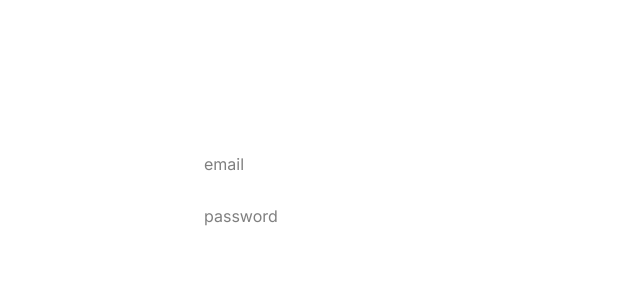
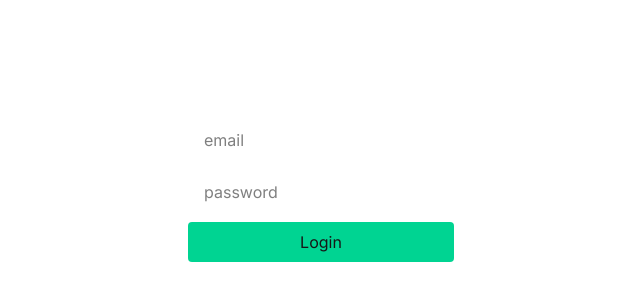
Before and after one commit to rshdhere/todo-list, a Next.js app in the folder apps/client/: page /signin in a window 1280 px wide. Shown: the part 210-510 px from the top of the page, without its empty margins (319-959 px from the left). Built offline with nearby package versions, Linux system fonts and the light colour scheme.

Commit message:
refactor(tRPC): added tRPC call and error handling on the UI

```diff
--- a/apps/client/app/(auth)/signin/page.tsx
+++ b/apps/client/app/(auth)/signin/page.tsx
@@ -1,16 +1,30 @@
 "use client";
 
+import { useTRPC } from "@/utils/trpc";
 import { useForm } from "react-hook-form";
+import { useMutation } from "@tanstack/react-query";
 import { zodResolver } from "@hookform/resolvers/zod";
 import { authSchema, type SignInSchema } from "@todo-list/validators";
 
 export default function SignIn() {
-  const { register, handleSubmit } = useForm<SignInSchema>({
+  const trpc = useTRPC();
+  const {
+    register,
+    handleSubmit,
+    reset,
+    formState: { errors },
+  } = useForm<SignInSchema>({
     resolver: zodResolver(authSchema.input),
   });
 
-  const onSubmit = () => {
-    // TODO : send it to server
+  const signinMutation = useMutation(trpc.v1.user.signin.mutationOptions());
+
+  const onSubmit = (data: SignInSchema) => {
+    signinMutation.mutate(data, {
+      onSuccess: () => {
+        reset();
+      },
+    });
   };
 
   return (
@@ -21,12 +35,25 @@ export default function SignIn() {
         placeholder="email"
         className="rounded px-4 py-2.5 outline-none selection:bg-emerald-300"
       />
+      {errors.email && <p className="text-red-500">{errors.email.message}</p>}
       <input
         {...register("password")}
         type="password"
         placeholder="password"
         className="rounded px-4 py-2.5 outline-none selection:bg-emerald-300"
       />
+      {errors.password && (
+        <p className="text-red-500">{errors.password.message}</p>
+      )}
+      <button
+        type="submit"
+        className="cursor-pointer rounded bg-emerald-400 py-2 text-neutral-900 disabled:bg-gray-300"
+      >
+        Login
+      </button>
+      {signinMutation.error && (
+        <p className="text-red-500">{signinMutation.error.message}</p>
+      )}
     </form>
   );
 }
```
